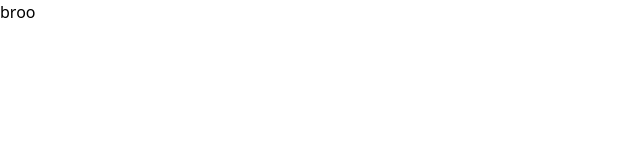
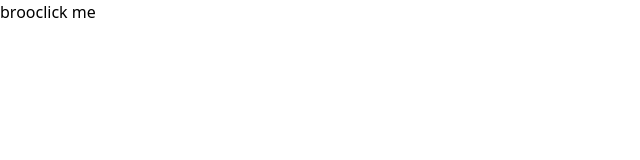
Before and after one commit to aashayvanpal/renderfrontend, a Next.js app: page / in a window 1280 px wide. Shown: the top 160 px of the page, without its empty margins (0-640 px from the left). Built offline with nearby package versions, Linux system fonts and the light colour scheme.

Commit message:
added alert

```diff
--- a/app/page.tsx
+++ b/app/page.tsx
@@ -14,6 +14,7 @@ export default function Home() {
     <div>
       broo
       {/* <button onClick={() => getImage()}>get my image</button> */}
+      <button onClick={() => alert('you have used alert')}>click me </button>
     </div>
   )
 }
```
